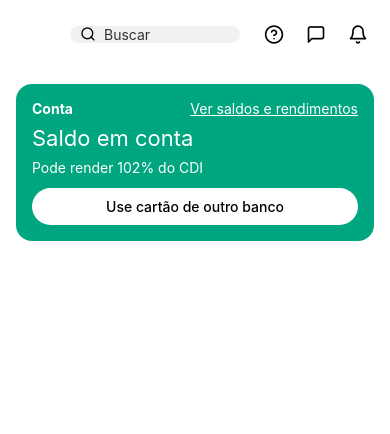
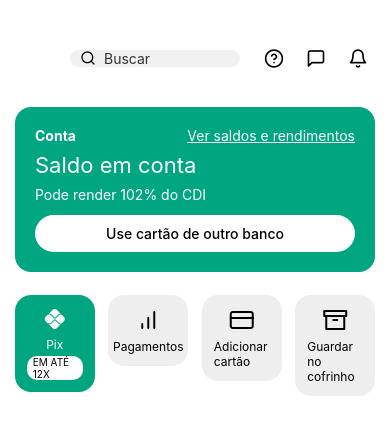
Before and after one commit to Jottape505/trabalho-P1, a React Native app: screen / in a window 390 px wide. Shown: the top 434 px of the page. Built offline with nearby package versions, Linux system fonts and the light colour scheme.

Commit message:
Botões secundarios

```diff
--- a/App.tsx
+++ b/App.tsx
@@ -1,7 +1,7 @@
 import React from "react";
 import { View, Text, Image, TouchableOpacity, TextInput   } from "react-native";
 import { styles } from "./styles"
-import { Feather } from '@expo/vector-icons';
+import { Feather, MaterialIcons } from '@expo/vector-icons';
 import {Perfil} from "./Lion.png"
 
 
@@ -11,28 +11,106 @@
   <View style={styles.topBar}>
     <Image source={Perfil} style={styles.avatar} />
     <View style={styles.searchContainer}>
-          <Feather name="search" size={16} color="#000" />
+      <Feather
+        name="search"
+        size={16}
+        color="#000"
+      />
       <TextInput placeholder="Buscar" style={styles.searchInput} />
     </View>
     <TouchableOpacity style={styles.icon}>
-          <Feather name="help-circle" size={20} />
+      <Feather
+        name="help-circle"
+        size={20}
+      />
     </TouchableOpacity>
     <TouchableOpacity style={styles.icon}>
-          <Feather name="message-square" size={20} />
+      <Feather
+        name="message-square"
+        size={20}
+      />
     </TouchableOpacity>
     <TouchableOpacity style={styles.icon}>
-          <Feather name="bell" size={20} />
+      <Feather
+        name="bell"
+        size={20}
+      />
     </TouchableOpacity>
   </View>
+
   <View style={styles.cartaoSaldo}>
     <View style={styles.balanceHeader}>
-          <Text style={styles.saldoTitle}>Conta</Text>
-          <Text style={styles.linkText}>Ver saldos e rendimentos</Text>
+      <Text style={styles.saldoTitle}>
+        Conta
+      </Text>
+      <Text style={styles.linkText}>
+        Ver saldos e rendimentos
+      </Text>
     </View>
-        <Text style={styles.saldoConta}>Saldo em conta</Text>
-        <Text style={styles.saldoSubtitle}>Pode render 102% do CDI</Text>
+    <Text style={styles.saldoConta}>
+      Saldo em conta
+    </Text>
+    <Text style={styles.saldoSubtitle}>
+      Pode render 102% do CDI
+    </Text>
     <TouchableOpacity style={styles.cardButton}>
-          <Text style={styles.altCardText}>Use cartão de outro banco</Text>
+      <Text style={styles.altCardText}>
+        Use cartão de outro banco
+      </Text>
+    </TouchableOpacity>
+  </View>
+
+  <View style={styles.speedActions}>
+    <TouchableOpacity>
+    <View style={styles.actionItemSelected}>
+      <MaterialIcons
+      name="pix"
+      size={24}
+      color="#fff"
+    />
+        <Text style={styles.actionTextSelected}>
+          Pix
+        </Text>
+        <Text style={styles.actionBadge}>
+          EM ATÉ 12X
+        </Text>
+    </View>
+    </TouchableOpacity>
+    <TouchableOpacity>
+    <View style={styles.actionItem}>
+      <Feather
+        name="bar-chart"
+        size={24}
+        color="#000"
+      />
+      <Text style={styles.actionText}>
+        Pagamentos
+      </Text>
+    </View>
+    </TouchableOpacity>
+    <TouchableOpacity>
+    <View style={styles.actionItem}>
+      <Feather
+      name="credit-card"
+      size={24}
+      color="#000"
+    />
+      <Text style={styles.actionText}>
+        Adicionar cartão
+      </Text>
+    </View>
+    </TouchableOpacity>
+    <TouchableOpacity>
+    <View style={styles.actionItem}>
+      <Feather
+      name="archive"
+      size={24}
+      color="#000"
+    />
+      <Text style={styles.actionText}>
+         Guardar no cofrinho
+      </Text>
+    </View>
     </TouchableOpacity>
   </View>
 
--- a/styles.ts
+++ b/styles.ts
@@ -10,6 +10,7 @@
       alignItems: 'center',
       padding: 16,
       gap: 10,
+      paddingTop: 40,
     },
     avatar: {
     color: '#000',
@@ -38,8 +39,8 @@
     cartaoSaldo: {
       backgroundColor: '#00a680',
       borderRadius: 16,
-      padding: 16,
-      margin: 16,
+      padding: 20,
+      margin: 15,
     },
     balanceHeader: {
       flexDirection: 'row',
@@ -72,5 +73,42 @@
       color: '#000',
       fontWeight: '500',
     },
+    speedActions: {
+      flexDirection: 'row',
+      justifyContent: 'space-around',
+      marginTop: 8,
+      paddingHorizontal: 8,
+    },
+    actionItem: {
+      backgroundColor: '#eee',
+      borderRadius: 16,
+      padding: 12,
+      alignItems: 'center',
+      width: 80,
+    },
+    actionItemSelected: {
+      backgroundColor: '#00a680',
+      borderRadius: 16,
+      padding: 12,
+      alignItems: 'center',
+      width: 80,
+    },
+    actionText: {
+      marginTop: 6,
+      fontSize: 12,
+    },
+    actionTextSelected: {
+      marginTop: 6,
+      fontSize: 12,
+      color: '#fff',
+    },
+    actionBadge: {
+      fontSize: 10,
+      color: '#000',
+      backgroundColor: '#fff',
+      paddingHorizontal: 6,
+      marginTop: 4,
+      borderRadius: 10,
+    },
 
   });
```
Lines whose indentation alone changed are shown as unchanged.
